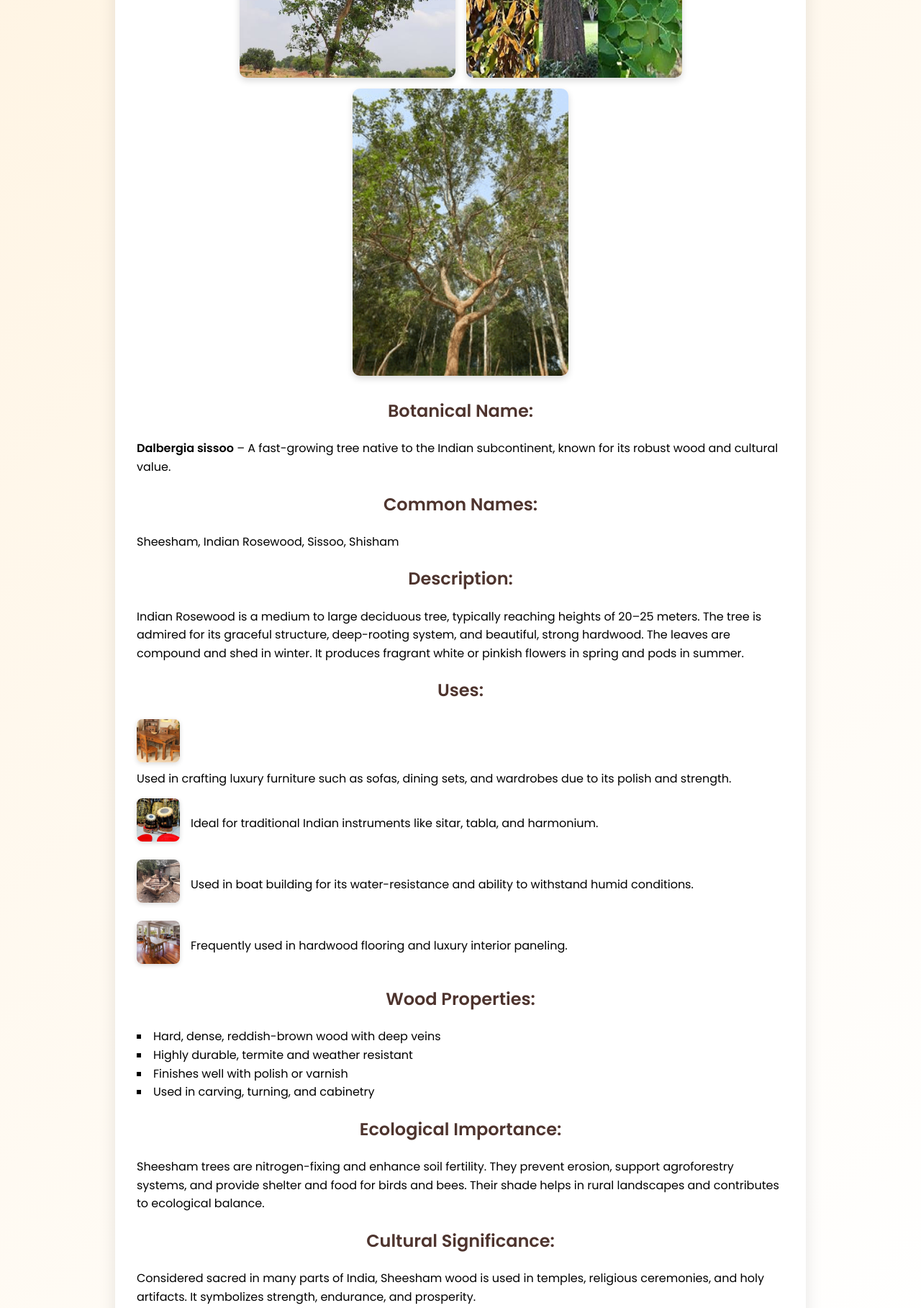
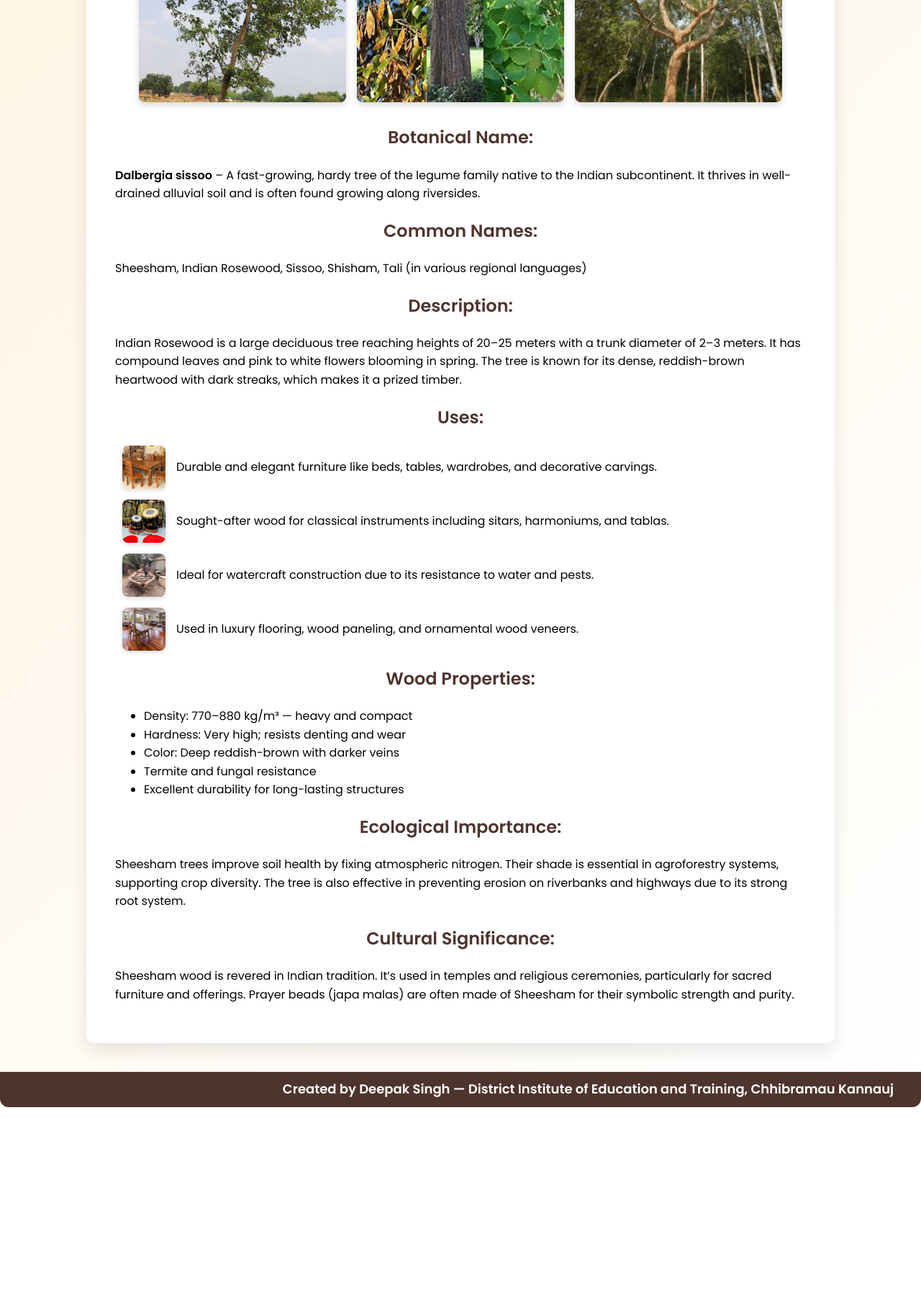
Before and after one commit to Deepak2723/Indian-Rosewood, a plain HTML site: page index.html in a window 1280 px wide. Shown: the part 520-2337 px from the top of the page at 72% size. After the commit the page ends 2058 px from the top, so only its background shows below. Drawn offline with Linux system fonts and the light colour scheme.

Commit message:
Update index.html

```diff
--- a/index.html
+++ b/index.html
@@ -6,10 +6,6 @@
   <title>Indian Rosewood (Sheesham)</title>
   <style>
     @import url('https://fonts.googleapis.com/css2?family=Poppins:wght@400;600&display=swap');
-
-    * {
-      box-sizing: border-box;
-    }
 
     body {
       font-family: 'Poppins', sans-serif;
@@ -27,9 +23,9 @@
 
     .container {
       max-width: 960px;
-      margin: 20px auto;
+      margin: 40px auto;
       background: white;
-      padding: 20px;
+      padding: 40px;
       box-shadow: 0 10px 25px rgba(0, 0, 0, 0.1);
       border-radius: 12px;
       animation: slideUp 1s ease-out;
@@ -42,19 +38,19 @@
 
     .college-name {
       text-align: center;
-      font-size: 28px;
+      font-size: 30px;
       font-weight: 700;
       color: #3e2723;
       margin-bottom: 30px;
       display: flex;
       align-items: center;
       justify-content: center;
-      gap: 15px;
+      gap: 18px;
       flex-wrap: wrap;
     }
 
     .college-name img {
-      height: 80px;
+      height: 100px;
       border-radius: 8px;
     }
 
@@ -72,25 +68,15 @@
     }
 
     .carousel img {
-      width: 100%;
-      max-width: 300px;
-      border-radius: 10px;
+      width: 30%;
+      min-width: 200px;
+      border-radius: 8px;
       box-shadow: 0 4px 10px rgba(0,0,0,0.15);
       transition: transform 0.3s;
     }
 
     .carousel img:hover {
       transform: scale(1.05);
-    }
-
-    p, ul {
-      font-size: 16px;
-      padding: 0 10px;
-      margin: 15px 0;
-    }
-
-    ul {
-      list-style: square inside;
     }
 
     .uses-list {
@@ -102,7 +88,6 @@
       display: flex;
       align-items: center;
       margin-bottom: 15px;
-      flex-wrap: wrap;
     }
 
     .uses-list li img {
@@ -111,8 +96,12 @@
       object-fit: cover;
       border-radius: 8px;
       margin-right: 15px;
-      margin-bottom: 10px;
       box-shadow: 0 2px 6px rgba(0,0,0,0.15);
+    }
+
+    p, ul {
+      margin: 15px 0;
+      font-size: 16px;
     }
 
     .marquee {
@@ -139,14 +128,21 @@
     }
 
     @media (max-width: 600px) {
+      .container {
+        padding: 20px;
+      }
+
       .college-name {
         flex-direction: column;
-        font-size: 22px;
-        gap: 10px;
+        font-size: 25px;
       }
 
       .college-name img {
-        height: 60px;
+        height: 70px;
+      }
+
+      .carousel img {
+        width: 90%;
       }
 
       .uses-list li {
@@ -155,11 +151,7 @@
       }
 
       .uses-list li img {
-        margin: 0 0 10px 0;
-      }
-
-      .marquee span {
-        font-size: 16px;
+        margin-bottom: 8px;
       }
     }
   </style>
@@ -180,57 +172,46 @@
     </div>
 
     <h2>Botanical Name:</h2>
-    <p><strong>Dalbergia sissoo</strong> – A fast-growing tree native to the Indian subcontinent, known for its robust wood and cultural value.</p>
+    <p><strong>Dalbergia sissoo</strong> – A fast-growing, hardy tree of the legume family native to the Indian subcontinent. It thrives in well-drained alluvial soil and is often found growing along riversides.</p>
 
     <h2>Common Names:</h2>
-    <p>Sheesham, Indian Rosewood, Sissoo, Shisham</p>
+    <p>Sheesham, Indian Rosewood, Sissoo, Shisham, Tali (in various regional languages)</p>
 
     <h2>Description:</h2>
     <p>
-      Indian Rosewood is a medium to large deciduous tree, typically reaching heights of 20–25 meters. The tree is admired for its graceful structure, deep-rooting system, and beautiful, strong hardwood. The leaves are compound and shed in winter. It produces fragrant white or pinkish flowers in spring and pods in summer.
+      Indian Rosewood is a large deciduous tree reaching heights of 20–25 meters with a trunk diameter of 2–3 meters. It has compound leaves and pink to white flowers blooming in spring. The tree is known for its dense, reddish-brown heartwood with dark streaks, which makes it a prized timber.
     </p>
 
     <h2>Uses:</h2>
     <ul class="uses-list">
-      <li>
-        <img src="Images/furniture.webp" alt="Furniture">
-        Used in crafting luxury furniture such as sofas, dining sets, and wardrobes due to its polish and strength.
-      </li>
-      <li>
-        <img src="Images/instrument.webp" alt="Musical Instruments">
-        Ideal for traditional Indian instruments like sitar, tabla, and harmonium.
-      </li>
-      <li>
-        <img src="Images/boat.webp" alt="Boat Building">
-        Used in boat building for its water-resistance and ability to withstand humid conditions.
-      </li>
-      <li>
-        <img src="Images/flooring.jpg" alt="Flooring">
-        Frequently used in hardwood flooring and luxury interior paneling.
-      </li>
+      <li><img src="Images/furniture.webp" alt="Furniture"> Durable and elegant furniture like beds, tables, wardrobes, and decorative carvings.</li>
+      <li><img src="Images/instrument.webp" alt="Instruments"> Sought-after wood for classical instruments including sitars, harmoniums, and tablas.</li>
+      <li><img src="Images/boat.webp" alt="Boats"> Ideal for watercraft construction due to its resistance to water and pests.</li>
+      <li><img src="Images/flooring.jpg" alt="Flooring"> Used in luxury flooring, wood paneling, and ornamental wood veneers.</li>
     </ul>
 
     <h2>Wood Properties:</h2>
     <ul>
-      <li>Hard, dense, reddish-brown wood with deep veins</li>
-      <li>Highly durable, termite and weather resistant</li>
-      <li>Finishes well with polish or varnish</li>
-      <li>Used in carving, turning, and cabinetry</li>
+      <li>Density: 770–880 kg/m³ — heavy and compact</li>
+      <li>Hardness: Very high; resists denting and wear</li>
+      <li>Color: Deep reddish-brown with darker veins</li>
+      <li>Termite and fungal resistance</li>
+      <li>Excellent durability for long-lasting structures</li>
     </ul>
 
     <h2>Ecological Importance:</h2>
     <p>
-      Sheesham trees are nitrogen-fixing and enhance soil fertility. They prevent erosion, support agroforestry systems, and provide shelter and food for birds and bees. Their shade helps in rural landscapes and contributes to ecological balance.
+      Sheesham trees improve soil health by fixing atmospheric nitrogen. Their shade is essential in agroforestry systems, supporting crop diversity. The tree is also effective in preventing erosion on riverbanks and highways due to its strong root system.
     </p>
 
     <h2>Cultural Significance:</h2>
     <p>
-      Considered sacred in many parts of India, Sheesham wood is used in temples, religious ceremonies, and holy artifacts. It symbolizes strength, endurance, and prosperity.
+      Sheesham wood is revered in Indian tradition. It’s used in temples and religious ceremonies, particularly for sacred furniture and offerings. Prayer beads (japa malas) are often made of Sheesham for their symbolic strength and purity.
     </p>
   </div>
 
   <div class="marquee">
-    <span>Created by Shivani and Suhawani</span>
+    <span>Created by Deepak Singh — District Institute of Education and Training, Chhibramau Kannauj</span>
   </div>
 </body>
 </html>
```
